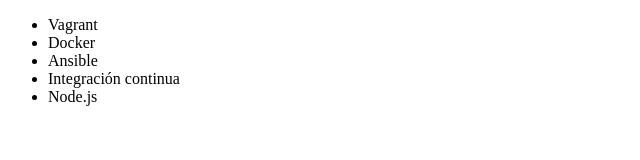
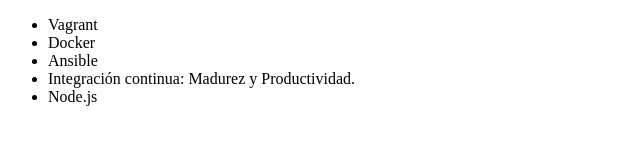
Before and after one commit to jaimecsm/alura-git, a plain HTML site: page Index.html in a window 1280 px wide. Shown: the whole page, without its empty margins (0-640 px from the left). Drawn offline with Linux system fonts and the light colour scheme.

Commit message:
Renombrando curso de Integracion continua

```diff
--- a/Index.html
+++ b/Index.html
@@ -9,7 +9,7 @@
          <li> Vagrant </li>
          <li> Docker </li>
          <li> Ansible </li>
-         <li> Integración continua </li>
+         <li> Integración continua: Madurez y Productividad. </li>
          <li> Node.js</li>
      </ul>
 </body>
```
